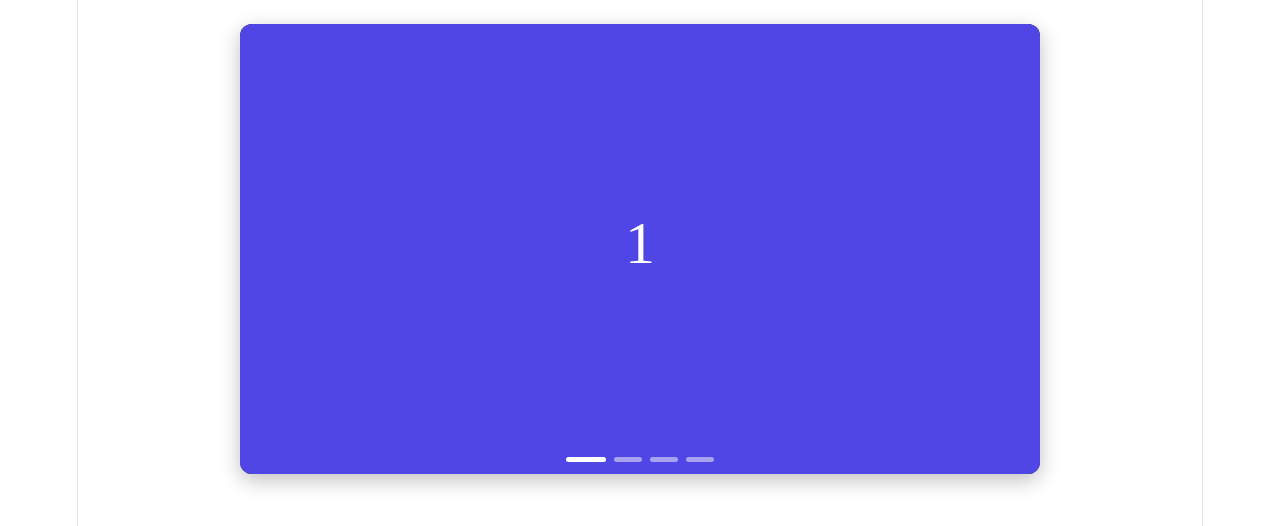
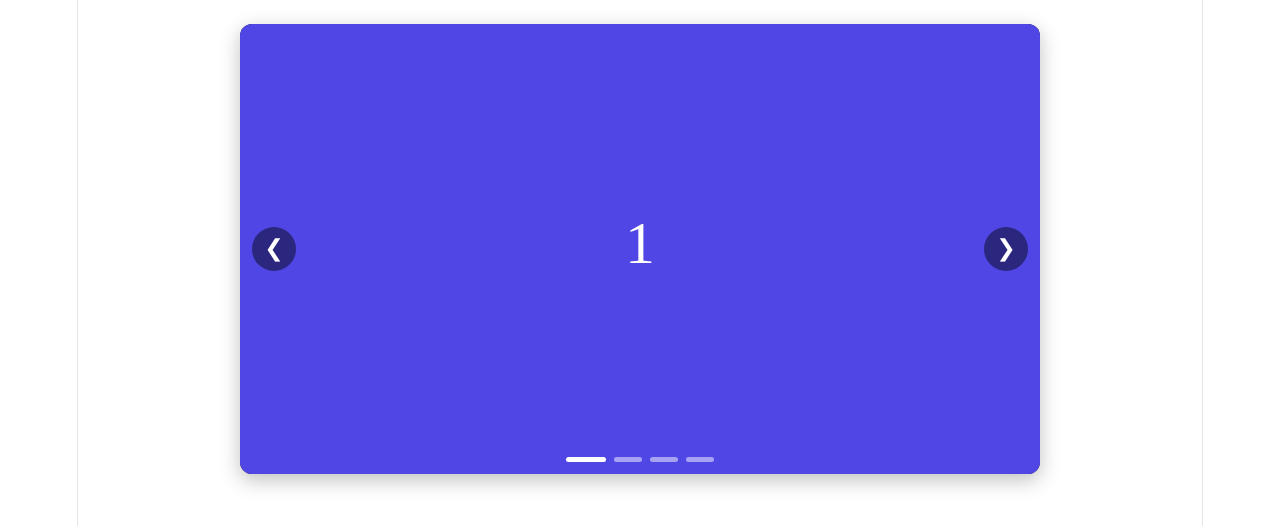
Before and after one commit to pniniavni/lesson-5, a React (Vite) app: page / in a window 1280 px wide. Shown: the top 526 px of the page. Built offline with nearby package versions, Linux system fonts and the light colour scheme.

Commit message:
שלב 5: הוספת כפתורי ניווט מעגליים קדימה ואחורה

```diff
--- a/src/Carousel/Carousel.jsx
+++ b/src/Carousel/Carousel.jsx
@@ -5,8 +5,17 @@ import CarouselItem from "./CarouselItem";
 export default function Carousel({ images = [], intervalSeconds = 3 }) {
   const [selected, setSelected] = useState(0);
 
+  const handleNext = () => {
+    setSelected((prev) => (prev + 1) % images.length);
+  };
+
+  const handlePrev = () => {
+    setSelected((prev) => (prev - 1 + images.length) % images.length);
+  };
+
   return (
     <div className="carousel">
+      {/* הצגת התמונה הנבחרת */}
       {images.map((src, index) =>
         index === selected ? (
           <CarouselItem
@@ -17,10 +26,34 @@ export default function Carousel({ images = [], intervalSeconds = 3 }) {
         ) : null
       )}
 
-      <div className="carousel-dots">
+      {/* כפתור אחורה (שמאלה) */}
+      <button
+        type="button"
+        className="carousel-arrow prev"
+        onClick={handlePrev}
+        aria-label="תמונה קודמת"
+        style={{ zIndex: 10, cursor: "pointer" }}
+      >
+        ❮
+      </button>
+
+      {/* כפתור קדימה (ימינה) */}
+      <button
+        type="button"
+        className="carousel-arrow next"
+        onClick={handleNext}
+        aria-label="תמונה הבאה"
+        style={{ zIndex: 10, cursor: "pointer" }}
+      >
+        ❯
+      </button>
+
+      {/* שורת נקודות הניווט */}
+      <div className="carousel-dots" style={{ zIndex: 10 }}>
         {images.map((_, index) => (
           <button
             key={index}
+            type="button"
             className={`carousel-dot ${index === selected ? "active" : ""}`}
             onClick={() => setSelected(index)}
             aria-label={`עבור לתמונה ${index + 1}`}
```
